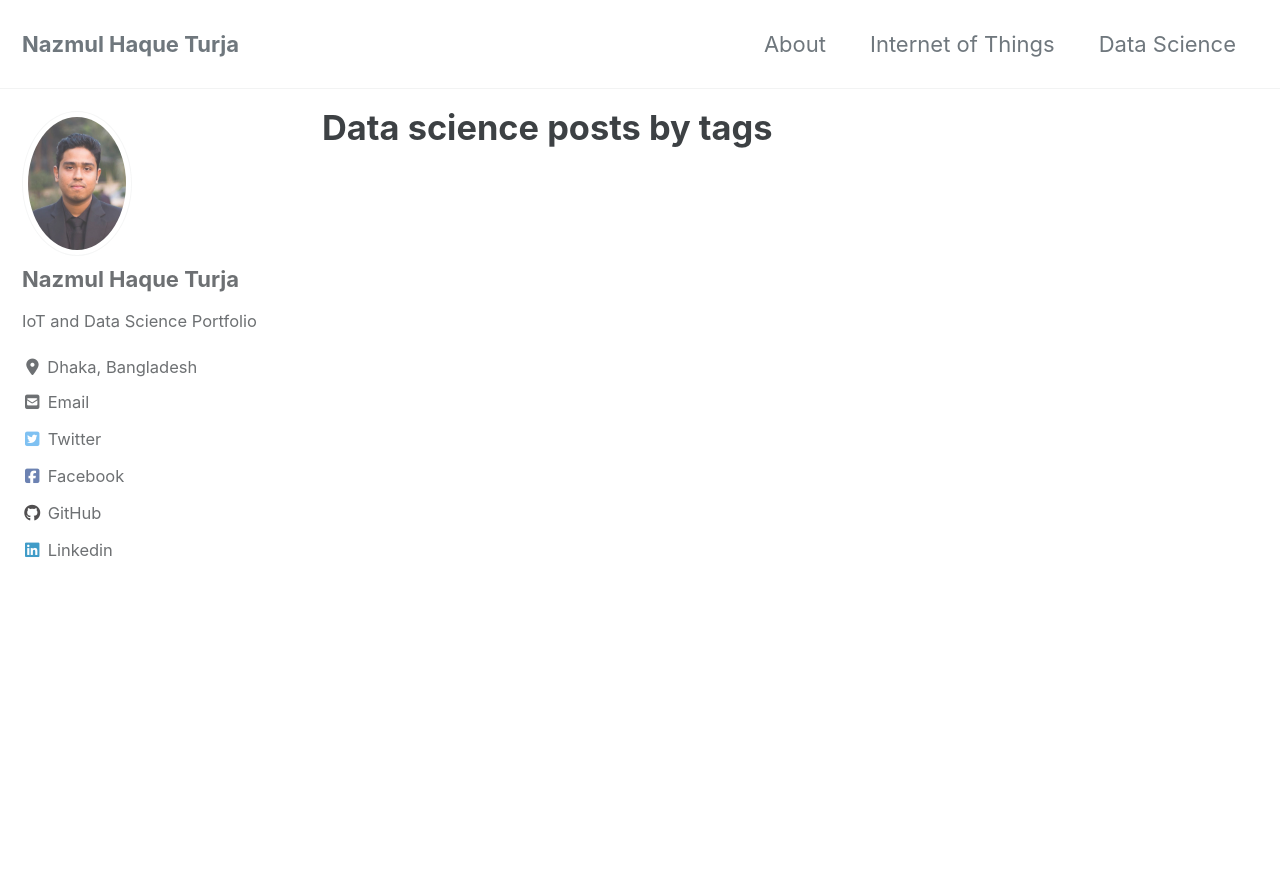
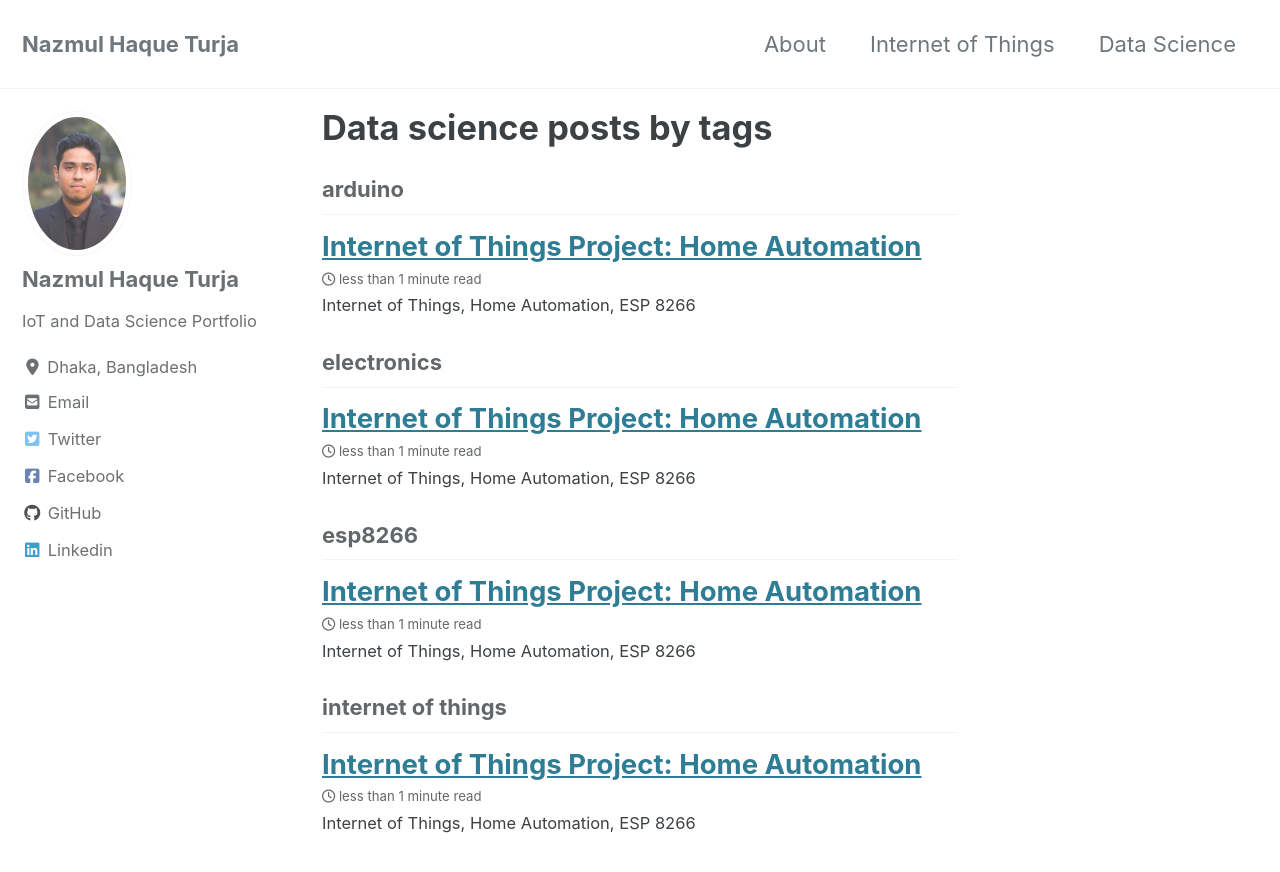
Before and after one commit to nh-turja/nh-turja.github.io, a Jekyll site: the page built from _pages/datascience.md, in a window 1280 px wide and 900 px high. Shown: the top 872 px of the window. Built offline with Jekyll 4.4.1, drawn with Linux system fonts in a browser that asks for light colours; cached includes are drawn as plain includes; nearby versions of some CDN libraries.

```diff
--- a/_includes/scripts.html
+++ b/_includes/scripts.html
@@ -27,3 +27,9 @@
     <script src="{{ script | relative_url }}"></script>
   {% endfor %}
 {% endif %}
+
+{% if page.mathjax %}
+<script type="text/javascript" async
+  src="https://cdn.mathjax.org/mathjax/latest/MathJax.js?config=TeX-MML-AM_CHTML">
+</script>
+{% endif %}
--- /dev/null
+++ b/_posts/2019-04-06-automation.md
@@ -0,0 +1,44 @@
+---
+title: "Internet of Things Project: Home Automation"
+date: 2019-04-06
+tags: [internet of things, electronics, arduino, esp8266]
+header:
+  image: "/images/automation/homeautomation.png"
+excerpt: "Internet of Things, Home Automation, ESP 8266"
+---
+
+#H1 Heading
+
+##H2 Heading
+
+###H3 Heading
+
+Here's some basic text
+
+And here's some *italics*
+
+Here's some **bold** text
+
+What about a [link] (https://github.com/dataoptimal)?
+
+Here's a bulleted list:
+* First item
++ Second item
+- Third item
+
+Here's a numbered list:
+1. First
+2. Second
+3. Third
+
+Here's an image of the android app interface:
+<img src="{{site.url }}{{site.baseurl }}/images/automation/appinterface.png" alt="android app interface">
+
+Here's an image of the real time database used in this project:
+<img src="{{site.url }}{{site.baseurl }}/images/automation/database.png" alt="real time database">
+
+Here's some math:
+
+$$z = x+y$$
+
+You can also put it inline $$z=x+y$$
```
Also changed, not shown: _pages/about.md (+1 -1 lines), images/automation/appinterface.png (added), images/automation/database.png (added), 1 other file.
